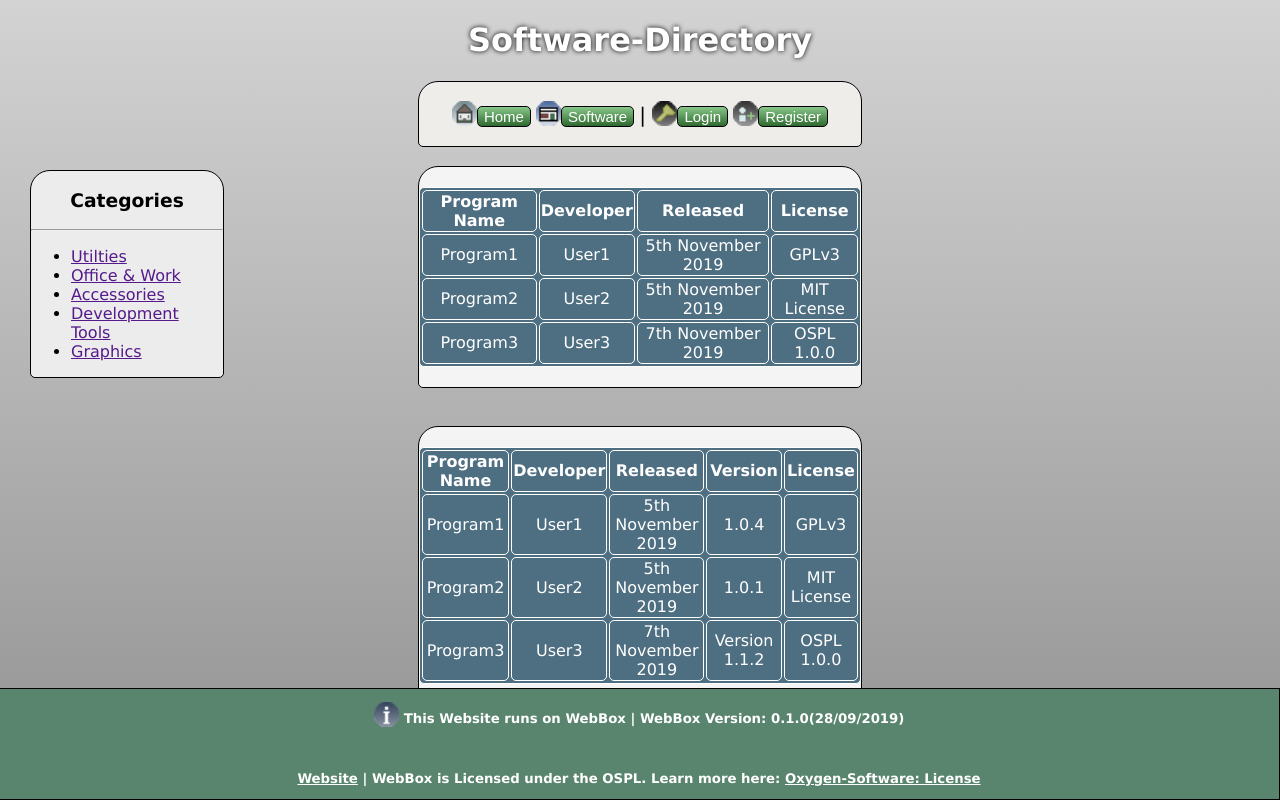
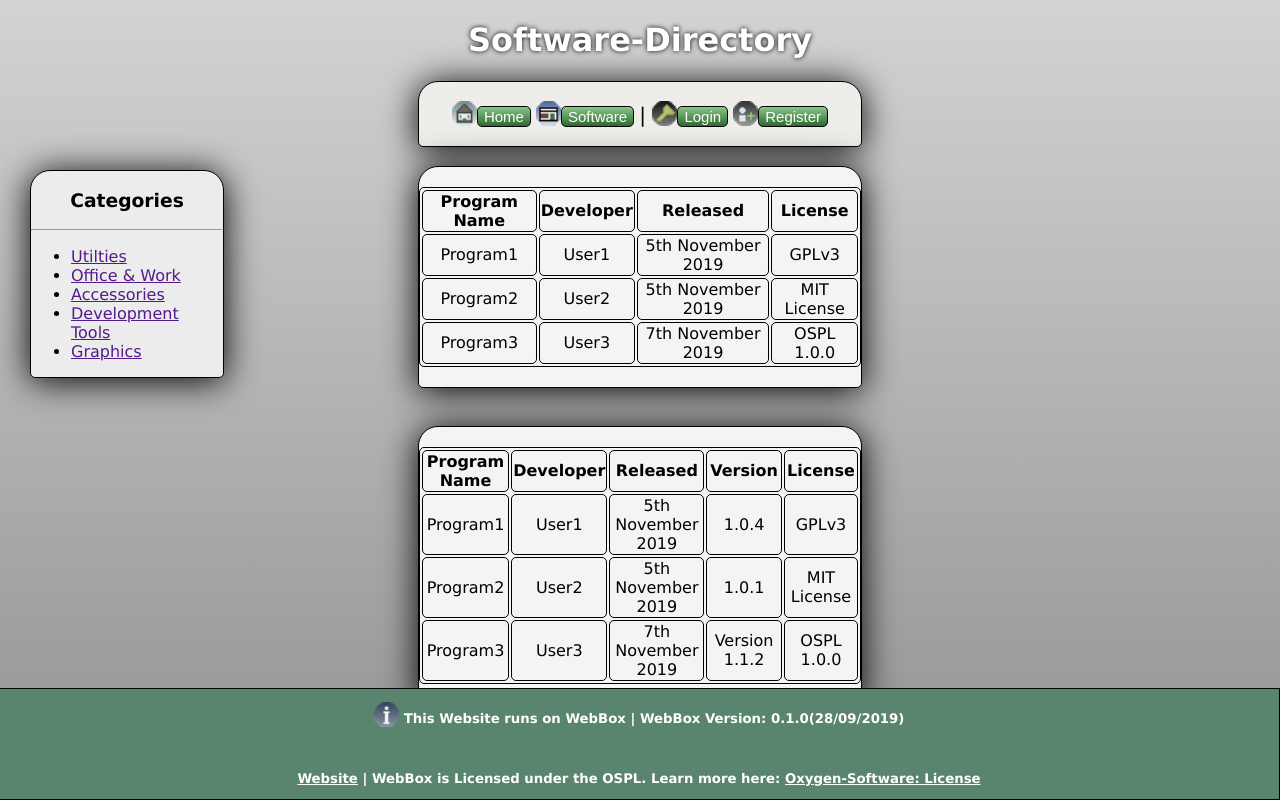
Before and after one commit to kay-ogunbo/WebBox, a PHP site: page /software.php in a window 1280 px wide. Run offline with PHP 8.4, Linux system fonts and the light colour scheme.

Commit message:
[READ COMMIT DESC FOR LIST OF CHANGES]
Changes:
  - index.css
    - Added soft, Drop-Shadows to the Panels on the Homepage
  - software.css
    - Added soft, Drop-Shaodws to the Panels on the Software-Page
  - site.css
    - Added a soft, Drop-Shadow to the Navigation-Menu

```diff
--- a/src/assets/theme/css/index.css
+++ b/src/assets/theme/css/index.css
@@ -17,6 +17,7 @@
      background-color: #E2E2E2;
      border: 1px solid black;
      border-radius: 20px 20px 5px 5px;
+     box-shadow: 0px 3px 35px; /* Add a Drop-Shaodow to the Panel */
      /* Adjust the Width */
      width: 7%;
      /* Position the Panel */
@@ -32,6 +33,7 @@
      background-color: #E2E2E2;
      border: 1px solid black;
      border-radius: 20px 20px 5px 5px;
+     box-shadow: 0px 3px 35px; /* Add a Drop-Shaodow to the Panel */
      /* Adjust the Width */
      width: 25%;
      /* Position the Panel */
--- a/src/assets/theme/css/site.css
+++ b/src/assets/theme/css/site.css
@@ -33,17 +33,17 @@ button {
 /* A Hover-Effect for the Buttons */
 button:hover {
      /* Display a Drop-Shadow */
-     box-shadow: 0px 3px 5px #182937;
+     box-shadow: 0px 3px 3px #182937;
      background-image: linear-gradient(#A2E3A3, #64AA65); /* Make the Gradient a bit brighter upon Hovering over the Button */
 }
 
 /* CSS Settings for <table> Elements */
 table, th, td {
      /* Add a Background-Colour and Border around the Table-Elements */
-     background-color: #4E6E81;
-     border: 1px solid white;
+     background-color: #F4F4F4;
+     border: 1px solid black;
      border-radius: 5px;
-     color: white; /* Change the Text-Colour */
+     color: black; /* Change the Text-Colour */
      /* Align the Tables in the center of the Panel */
      margin: auto;
      text-align: center;
@@ -55,6 +55,7 @@ table, th, td {
      background-color: #EFEDEA;
      border: 1px solid black;
      border-radius: 20px 20px 5px 5px;
+     box-shadow: 0px 3px 35px; /* Add a Drop-Shaodow to the Panel */
      /* Align the Menu in the centre of the Page */
      margin: auto;
      text-align: center;
--- a/src/assets/theme/css/software.css
+++ b/src/assets/theme/css/software.css
@@ -16,6 +16,7 @@
      background-color: #F4F4F4;
      border: 1px solid black;
      border-radius: 20px 20px 5px 5px;
+     box-shadow: 0px 3px 35px; /* Add a Drop-Shaodow to the Panel */
      /* Align everything in the middle */
      margin: auto;
      text-align: center;
@@ -32,6 +33,7 @@
      background-color: #F4F4F4;
      border: 1px solid black;
      border-radius: 20px 20px 5px 5px;
+     box-shadow: 0px 3px 35px; /* Add a Drop-Shaodow to the Panel */
      /* Align everything in the middle */
      margin: auto;
      text-align: center;
@@ -48,6 +50,7 @@
      background-color: #ECECEC;
      border: 1px solid black;
      border-radius: 20px 20px 5px 5px;
+     box-shadow: 0px 3px 35px; /* Add a Drop-Shaodow to the Panel */
      /* Align it to the left */
      margin: auto;
      position: absolute;
```
